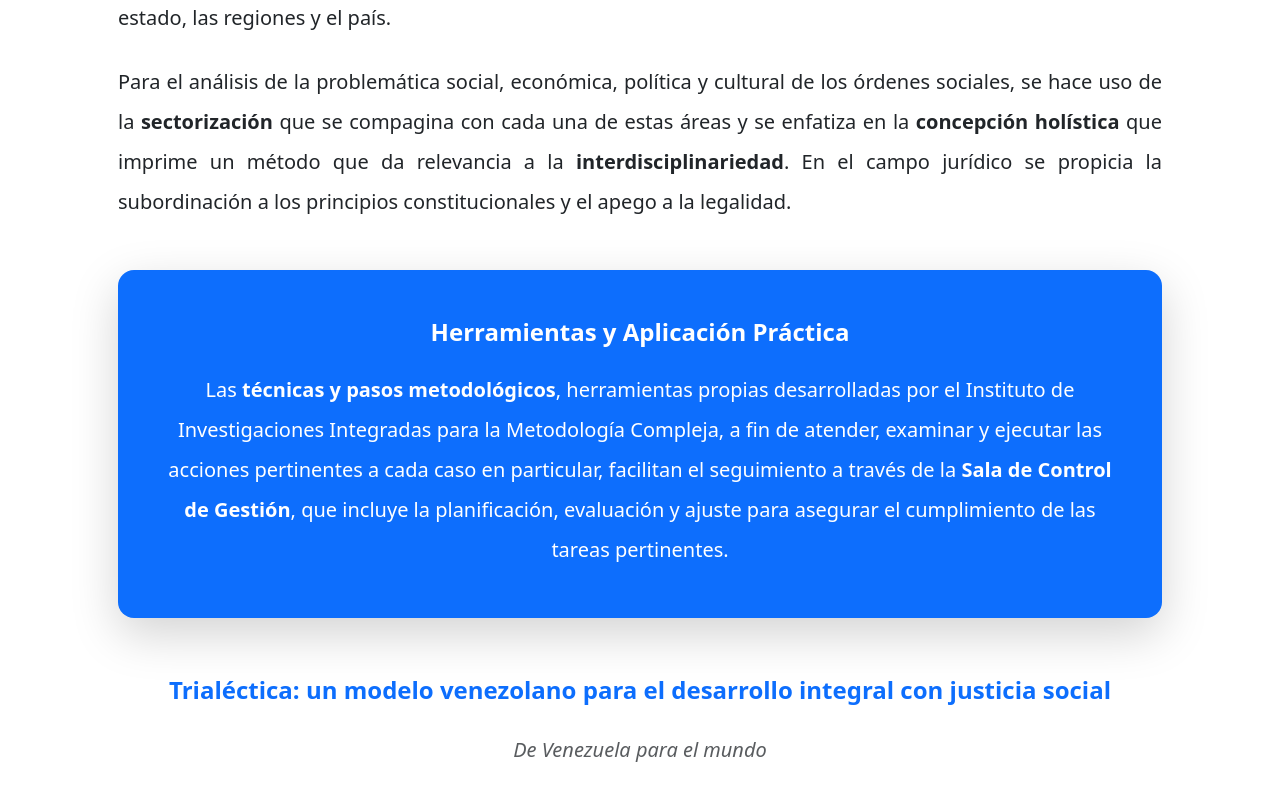
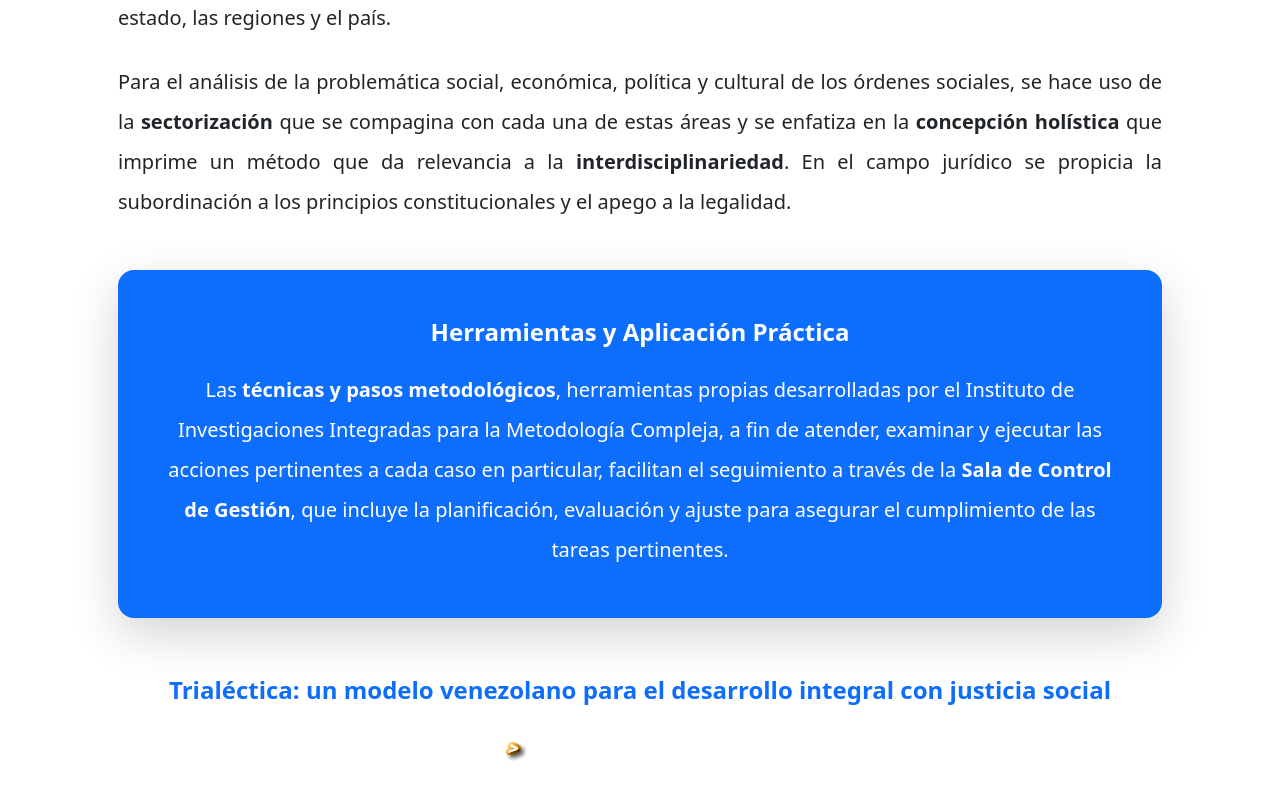
Before and after one commit to moleculax/Trialectica, a React (Vite) app: page /DefinicionTrialectica in a window 1280 px wide. Shown: the part 1455-2255 px from the top of the page. Built offline with nearby package versions, Linux system fonts and the light colour scheme; the HTML template or start-up script is replaced by a standard one.

Commit message:
actualizacion

```diff
--- a/src/component/DefinicionTrialectica.jsx
+++ b/src/component/DefinicionTrialectica.jsx
@@ -67,7 +67,11 @@ export default function DefinicionTrialectica() {
                                     Trialéctica: un modelo venezolano para el desarrollo integral con justicia social
                                 </p>
                                 <p className="text-muted fst-italic">
-                                    De Venezuela para el mundo
+                                    {/*De Venezuela para el mundo*/}
+                                    <img   src="/image/vmundo.gif"
+                                           alt="Venezuela para el mundo"
+                                           className="me-2 "
+                                           />
                                 </p>
                             </div>
 
```
